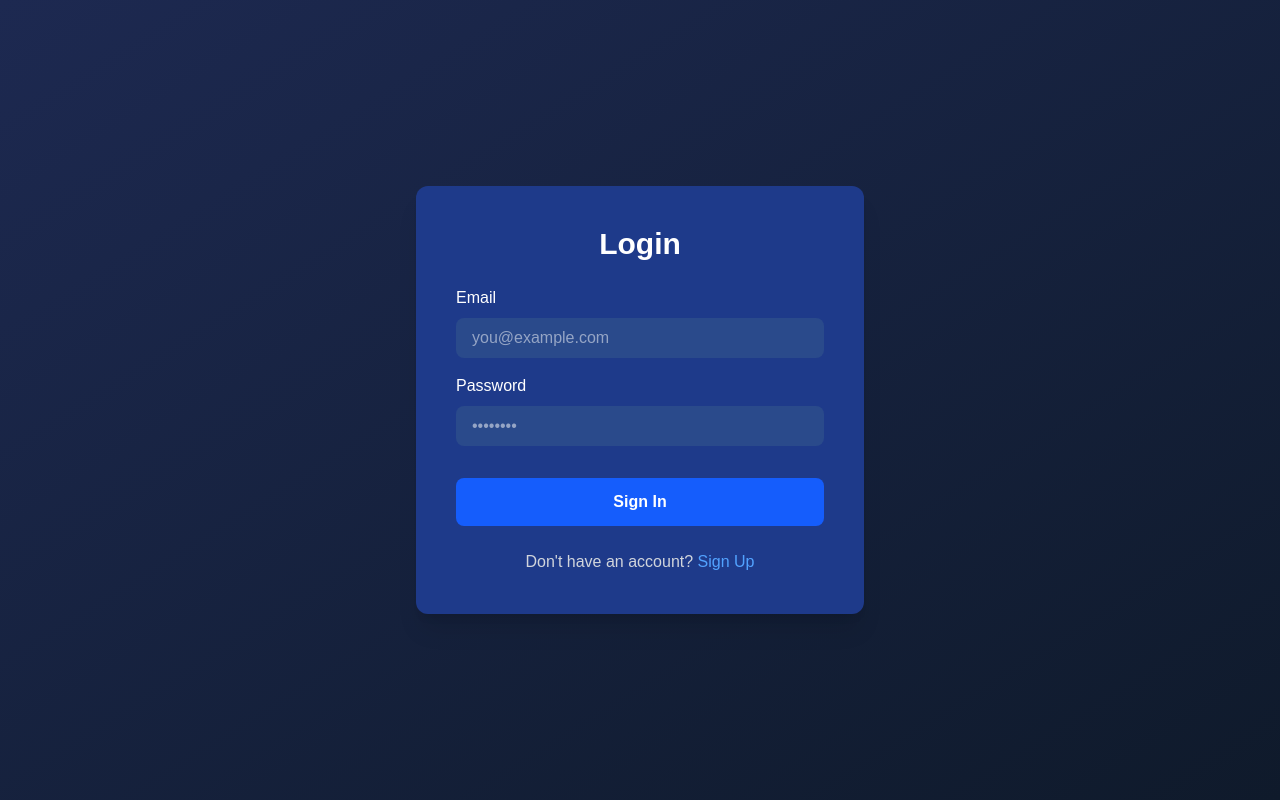
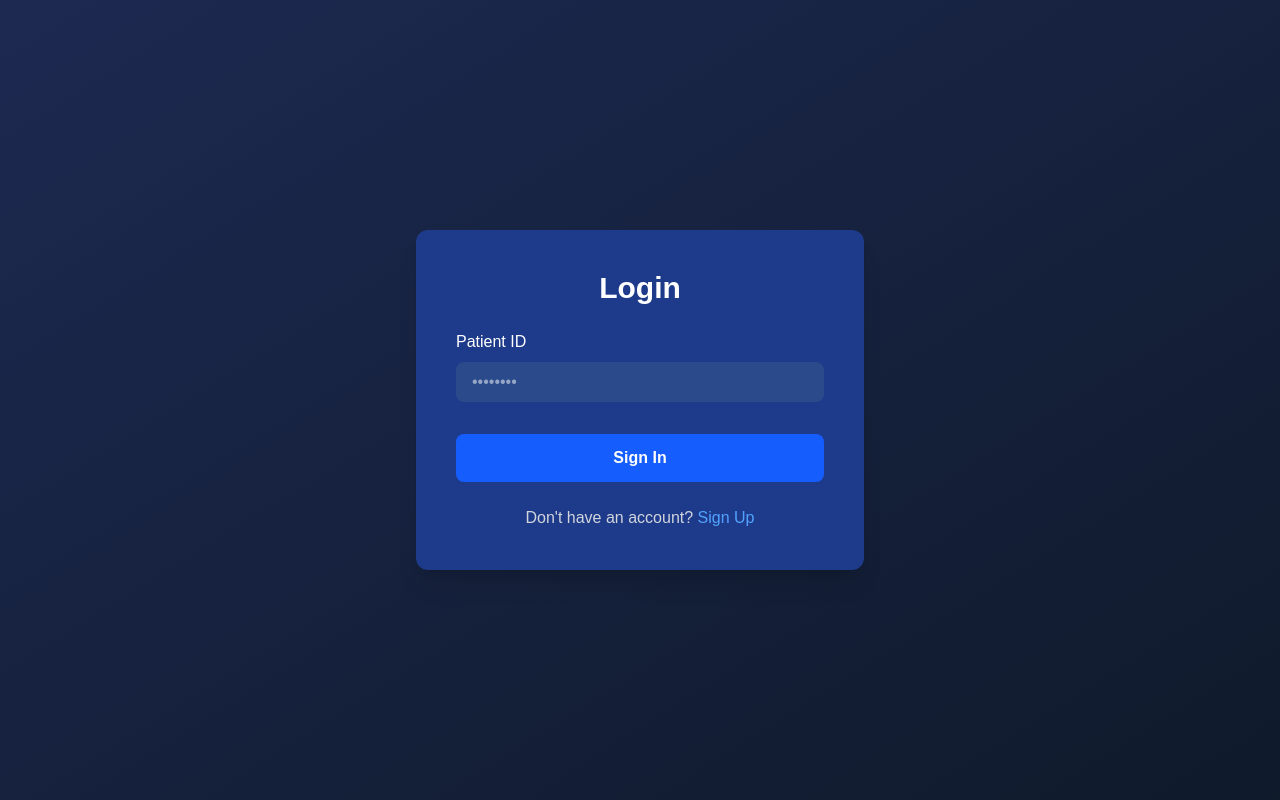
Before and after one commit to sandileSiwundla/BioHealthChain, a Next.js app: page /patients in a window 1280 px wide. Built offline with nearby package versions, Linux system fonts and the light colour scheme.

Commit message:
Working on Patient Dashboard, added patient files

```diff
--- a/app/patients/page.tsx
+++ b/app/patients/page.tsx
@@ -1,14 +1,14 @@
 "use client";
 
 import React, { useState } from "react";
+import Link from "next/link";
 
 const LoginPage: React.FC = () => {
-  const [email, setEmail] = useState("");
   const [password, setPassword] = useState("");
 
   const handleLogin = (e: React.FormEvent) => {
     e.preventDefault();
-    console.log("Logging in with:", { email, password });
+    console.log("Logging in with:", { password });
     // Here you can add authentication logic
   };
 
@@ -17,20 +17,9 @@ const LoginPage: React.FC = () => {
       <div className="bg-[#1e3a8a] rounded-xl shadow-xl p-10 w-full max-w-md text-white">
         <h1 className="text-3xl font-bold mb-6 text-center">Login</h1>
         <form onSubmit={handleLogin} className="space-y-4">
+
           <div className="flex flex-col">
-            <label htmlFor="email" className="mb-2 font-medium">Email</label>
-            <input
-              type="email"
-              id="email"
-              value={email}
-              onChange={(e) => setEmail(e.target.value)}
-              placeholder="you@example.com"
-              className="px-4 py-2 rounded-lg bg-[#2a4a8b] text-white focus:outline-none focus:ring-2 focus:ring-blue-500"
-              required
-            />
-          </div>
-          <div className="flex flex-col">
-            <label htmlFor="password" className="mb-2 font-medium">Password</label>
+            <label htmlFor="password" className="mb-2 font-medium">Patient ID</label>
             <input
               type="password"
               id="password"
@@ -41,15 +30,17 @@ const LoginPage: React.FC = () => {
               required
             />
           </div>
+          <Link href={"/components/PatientFiles/PatientHome.tsx"}>
           <button
             type="submit"
             className="w-full py-3 mt-4 bg-blue-600 rounded-lg font-semibold hover:bg-blue-700 transition"
           >
             Sign In
           </button>
+          </Link>
         </form>
         <p className="mt-6 text-center text-gray-300">
-          Don't have an account? <a href="#" className="text-blue-400 hover:underline">Sign Up</a>
+          Don't have an account? <a href="/components/PatientFiles/SignUp.tsx" className="text-blue-400 hover:underline">Sign Up</a>
         </p>
       </div>
     </div>
```
Also changed, not shown: components/PatientFiles/PatientHome.tsx (added), components/PatientFiles/SignUp.tsx (added).
